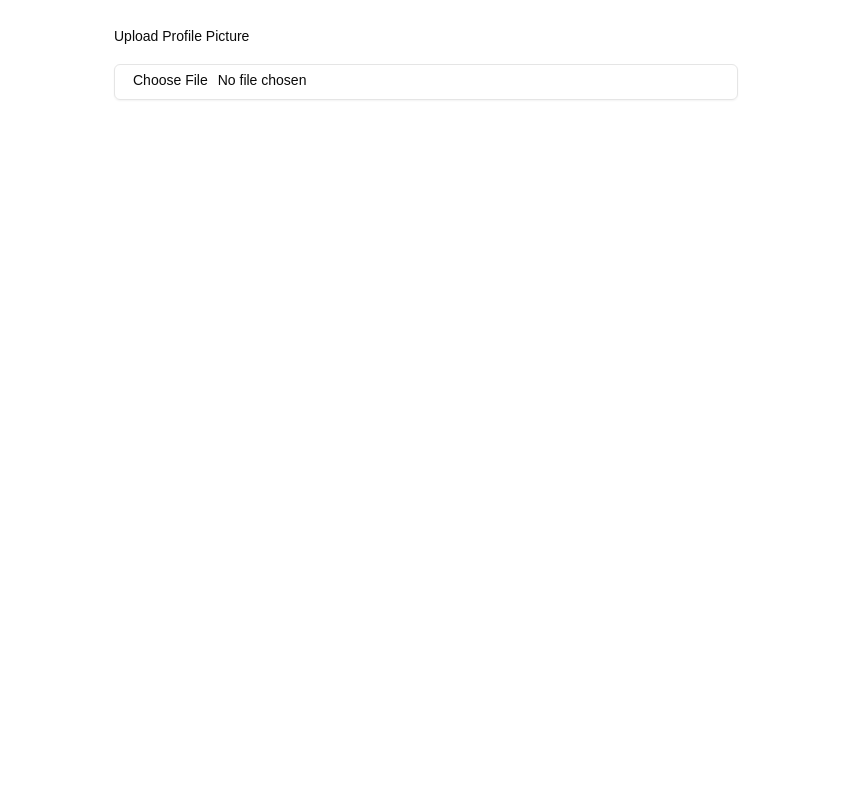
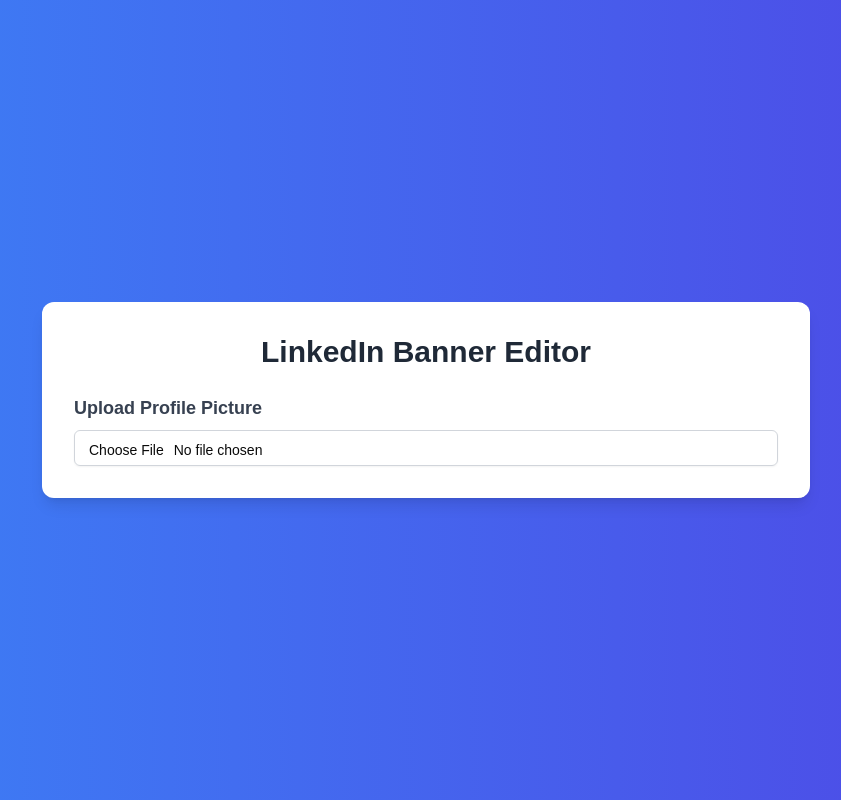
Before and after one commit to ananddtyagi/linkedin-banner, a Next.js app: page / in a window 1280 px wide. Shown: the whole page, without its empty margins (214-1055 px from the left). Built offline with nearby package versions, Linux system fonts and the light colour scheme.

Commit message:
updated the ui

```diff
--- a/src/app/page.tsx
+++ b/src/app/page.tsx
@@ -283,56 +283,70 @@
   };
 
   return (
-    <div className="max-w-2xl mx-auto p-6 space-y-6">
-      {/* Always show the image upload option */}
-      <div className="space-y-4">
-        <Label htmlFor="image-upload">Upload Profile Picture</Label>
+    <div className="min-h-screen bg-gradient-to-r from-blue-500 to-indigo-600 flex flex-col items-center justify-center p-8">
+      <div className="bg-white rounded-xl shadow-lg max-w-3xl w-full p-8">
+        <h1 className="text-3xl font-bold text-center mb-6 text-gray-800">
+          LinkedIn Banner Editor
+        </h1>
+        <div className="space-y-6">
+          {/* Image Upload Section */}
+          <div className="space-y-2">
+            <Label htmlFor="image-upload" className="text-lg font-semibold text-gray-700">
+              Upload Profile Picture
+            </Label>
             <Input
               id="image-upload"
               type="file"
               accept="image/*"
               onChange={handleImageUpload}
-          className="cursor-pointer"
+              className="cursor-pointer border border-gray-300 rounded-md p-2"
             />
           </div>
 
-      {/* Only show banner options and preview once an image is uploaded */}
+          {/* Show Banner Options & Preview only after an image is uploaded */}
           {image && (
             <>
-          <div className="space-y-4">
-            <Label htmlFor="banner-text">Banner Text</Label>
+              <div className="grid grid-cols-1 md:grid-cols-3 gap-6">
+                <div className="space-y-2">
+                  <Label htmlFor="banner-text" className="text-lg font-semibold text-gray-700">
+                    Banner Text
+                  </Label>
                   <Input
                     id="banner-text"
                     value={bannerText}
                     onChange={(e) => setBannerText(e.target.value)}
                     placeholder="Enter banner text"
                     maxLength={18}
+                    className="border border-gray-300 rounded-md p-2"
                   />
                 </div>
-
-          <div className="space-y-4">
-            <Label htmlFor="banner-color">Banner Color</Label>
+                <div className="space-y-2">
+                  <Label htmlFor="banner-color" className="text-lg font-semibold text-gray-700">
+                    Banner Color
+                  </Label>
                   <Input
                     id="banner-color"
                     type="color"
                     value={bannerColor}
                     onChange={(e) => setBannerColor(e.target.value)}
-              className="h-12 cursor-pointer"
+                    className="h-12 w-full cursor-pointer border border-gray-300 rounded-md"
                   />
                 </div>
-
-          <div className="space-y-4">
-            <Label htmlFor="text-color">Text Color</Label>
+                <div className="space-y-2">
+                  <Label htmlFor="text-color" className="text-lg font-semibold text-gray-700">
+                    Text Color
+                  </Label>
                   <Input
                     id="text-color"
                     type="color"
                     value={textColor}
                     onChange={(e) => setTextColor(e.target.value)}
-              className="h-12 cursor-pointer"
+                    className="h-12 w-full cursor-pointer border border-gray-300 rounded-md"
                   />
                 </div>
+              </div>
 
-          <div className="space-y-4">
+              <div className="space-y-6 mt-6">
                 <div className="relative aspect-square w-full max-w-md mx-auto bg-gray-100 rounded-lg overflow-hidden">
                   <canvas
                     ref={previewCanvasRef}
@@ -348,8 +362,7 @@
                     className="absolute top-0 left-0 w-full h-full pointer-events-none"
                   />
                 </div>
-
-            <div className="flex gap-4 items-center justify-center">
+                <div className="flex items-center justify-center space-x-4">
                   <input
                     type="range"
                     min="10"
@@ -358,18 +371,22 @@
                     onChange={(e) => setZoom(Number(e.target.value) / 100)}
                     className="w-64"
                   />
-              <span className="min-w-[60px] text-center">
+                  <span className="min-w-[60px] text-center font-medium">
                     {Math.round(zoom * 100)}%
                   </span>
                 </div>
-
-            <Button onClick={handleDownload} className="w-full">
+                <Button
+                  onClick={handleDownload}
+                  className="w-full py-3 bg-indigo-600 hover:bg-indigo-700 text-white rounded-md shadow"
+                >
                   Download Image
                 </Button>
               </div>
             </>
           )}
         </div>
+      </div>
+    </div>
   );
 };
 
```
Lines whose indentation alone changed are shown as unchanged.
